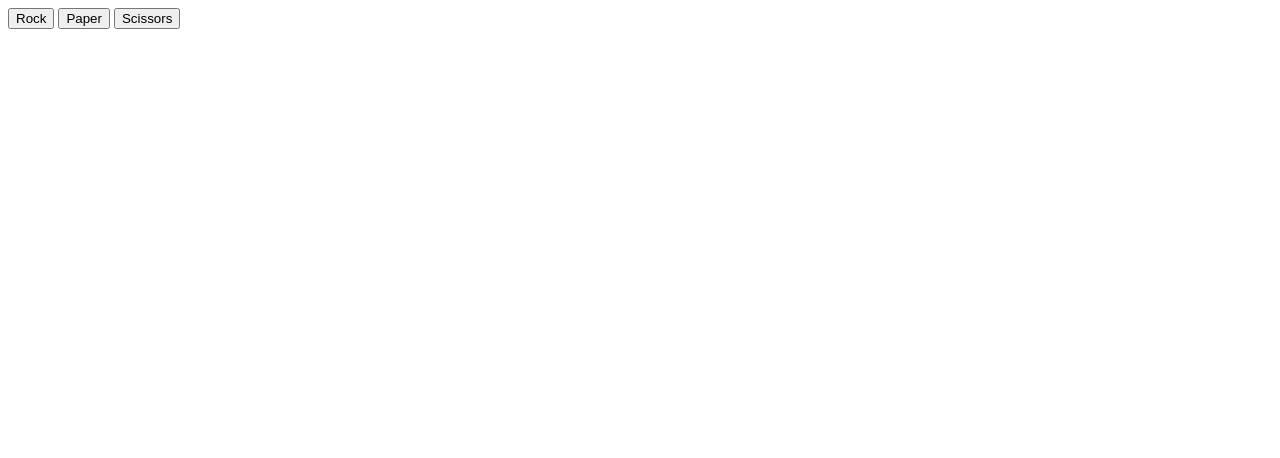
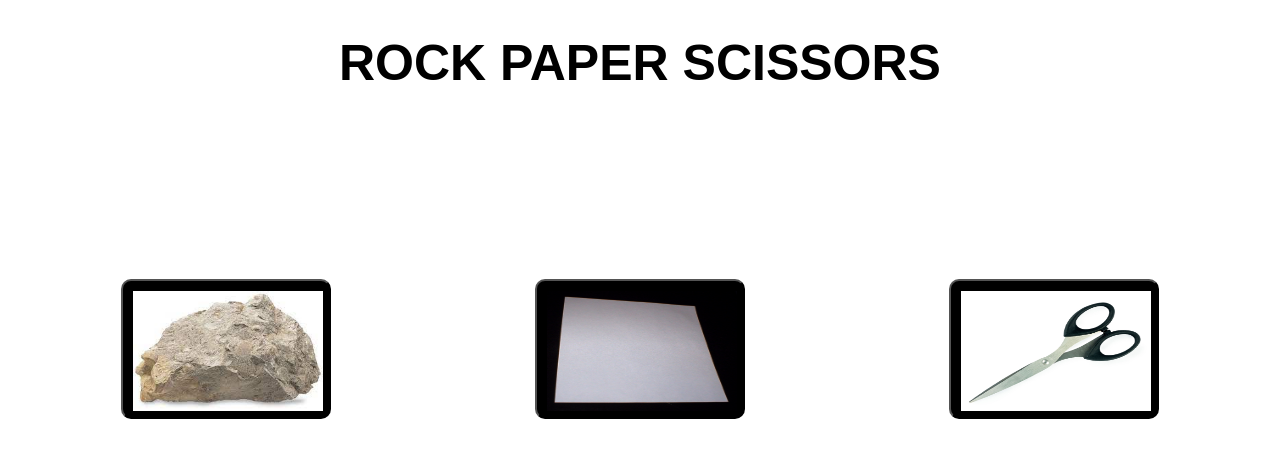
Before and after one commit to kavlekar101/JavaScript-RockPaperScissors, a plain HTML site: page index.html in a window 1280 px wide. Drawn offline with Linux system fonts and the light colour scheme.

Commit message:
Added css styling

```diff
--- a/index.html
+++ b/index.html
@@ -3,16 +3,18 @@
 <head>
     <meta charset="UTF-8">
     <meta name="viewport" content="width=device-width, initial-scale=1.0">
+    <link rel="stylesheet" href="styles.css">
     <title>Document</title>
 </head>
 <body>
     <div id="container">
-        <button id="rock">Rock</button>
-        <button id="paper">Paper</button>
-        <button id="scissors">Scissors</button>
+        <h1><b>ROCK PAPER SCISSORS</b></h1>
+        <button id="rock"><img src="assets/rock.jpeg"/></button>
+        <button id="paper"><img src="assets/paper.jpeg"/></button>
+        <button id="scissors"><img src="assets/scissors.jpeg"/></button>
     </div>
-    <!you can add the defer keyword after the src attribute>
-    <!to defer running of the JS file until after the HTML file is parsed>
+    <!--you can add the defer keyword after the src attribute>
+    <to defer running of the JS file until after the HTML file is parsed-->
     <script src="index.js" defer>
         console.log("Hello, World!")
     </script>
--- a/index.js
+++ b/index.js
@@ -70,6 +70,17 @@ function playRound(playerSelection, computerSelection) {
 const div = document.createElement('div');
 div.classList.add('content');
 
+div.style.color = 'blue';
+// adds the indicated style rule
+
+div.style.cssText = 'color: blue; background: white';
+// adds several style rules
+
+div.setAttribute('style', 'color: blue; top: 75%');
+// adds several style rules
+
+div.style.fontSize = "large";
+
 /*
 * adding in the action listeners for the buttons.
 */
@@ -80,7 +91,7 @@ buttons.forEach((button) => {
 
     // and for each one we add a 'click' listener
     button.addEventListener('click', () => {
-        playRound(button.id, computerPlay());
+        alert(playRound(button.id, computerPlay()));
         displayScore(div);
         displayWinner();
     });
--- /dev/null
+++ b/styles.css
@@ -0,0 +1,31 @@
+div {
+    position:absolute;
+    top:0px;
+    right:0px;
+    bottom:0px;
+    left:0px;
+    text-align: center;
+    margin-top: 0%;
+
+}
+
+button {
+    background-color: #000000;
+    color: #FFFFFF;
+    padding: 10px;
+    border-radius: 10px;
+    height: 140px;
+    width: 210px;
+    margin-top: 12%;
+    display: inline-block;
+    margin-inline: 100px;
+}
+
+img {
+  height: 120px;
+  width: 190px;
+}
+
+h1 {
+    font: 50px Arial, sans-serif;
+}
```
Also changed, not shown: assets/paper.jpeg (added), assets/rock.jpeg (added), assets/rock2.jpeg (added), assets/scissors.jpeg (added), 1 other file.
